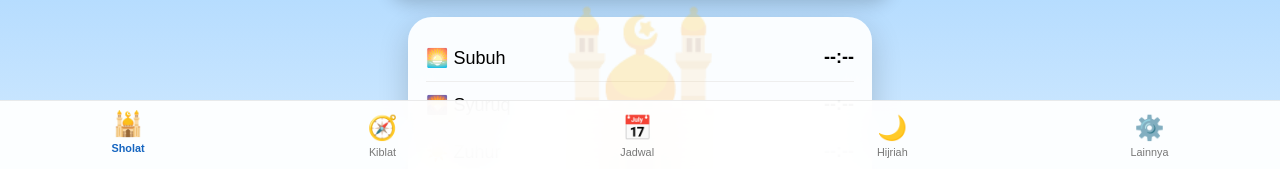
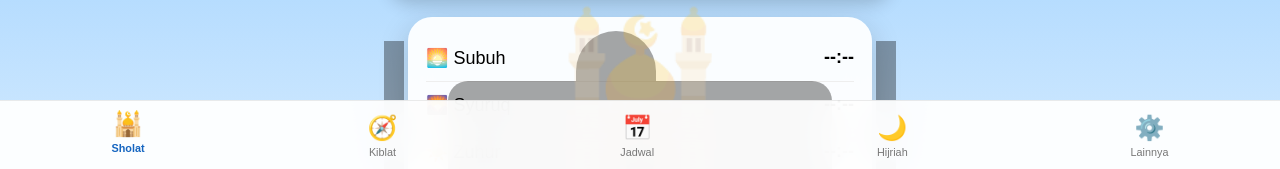
Before and after one commit to jaziraarab15-eng/jadwal-sholat-v2, a website: page www/index.html in a window 1280 px wide. Shown: the part 629-798 px from the top of the page. Drawn offline with Linux system fonts and the light colour scheme.

Commit message:
Tambah siluet masjid CSS dan animasi background

```diff
--- a/www/style.css
+++ b/www/style.css
@@ -569,3 +569,103 @@ z-index:5;
 pointer-events:none;
 
 }
+
+/* ===== Mosque Silhouette ===== */
+
+
+#mosque{
+
+position:fixed;
+
+bottom:0;
+
+left:0;
+
+width:100%;
+
+height:160px;
+
+z-index:4;
+
+pointer-events:none;
+
+}
+
+
+/* badan masjid */
+
+.mosque-body{
+
+position:absolute;
+
+bottom:0;
+
+left:35%;
+
+width:30%;
+
+height:90px;
+
+background:#000;
+
+border-radius:20px 20px 0 0;
+
+opacity:.35;
+
+}
+
+
+/* kubah */
+
+.dome{
+
+position:absolute;
+
+bottom:90px;
+
+left:45%;
+
+width:80px;
+
+height:50px;
+
+background:#000;
+
+border-radius:80px 80px 0 0;
+
+opacity:.35;
+
+}
+
+
+/* menara */
+
+.minaret{
+
+position:absolute;
+
+bottom:0;
+
+width:20px;
+
+height:130px;
+
+background:#000;
+
+opacity:.35;
+
+}
+
+
+.minaret.left{
+
+left:30%;
+
+}
+
+
+.minaret.right{
+
+right:30%;
+
+}
--- a/www/visual-background.js
+++ b/www/visual-background.js
@@ -77,3 +77,35 @@ function createNightEffect(){
 
 
 createNightEffect();
+
+// ===== Create Mosque Silhouette =====
+
+function createMosque(){
+
+    if(document.getElementById("mosque"))
+        return;
+
+
+    const mosque = document.createElement("div");
+
+    mosque.id="mosque";
+
+    mosque.innerHTML = `
+
+    <div class="dome"></div>
+
+    <div class="minaret left"></div>
+
+    <div class="minaret right"></div>
+
+    <div class="mosque-body"></div>
+
+    `;
+
+
+    document.body.appendChild(mosque);
+
+}
+
+
+createMosque();
```
